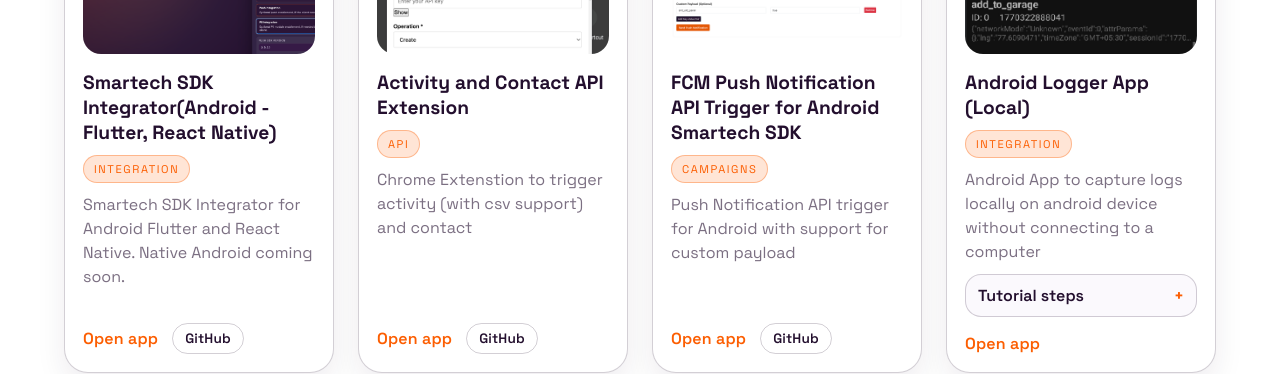
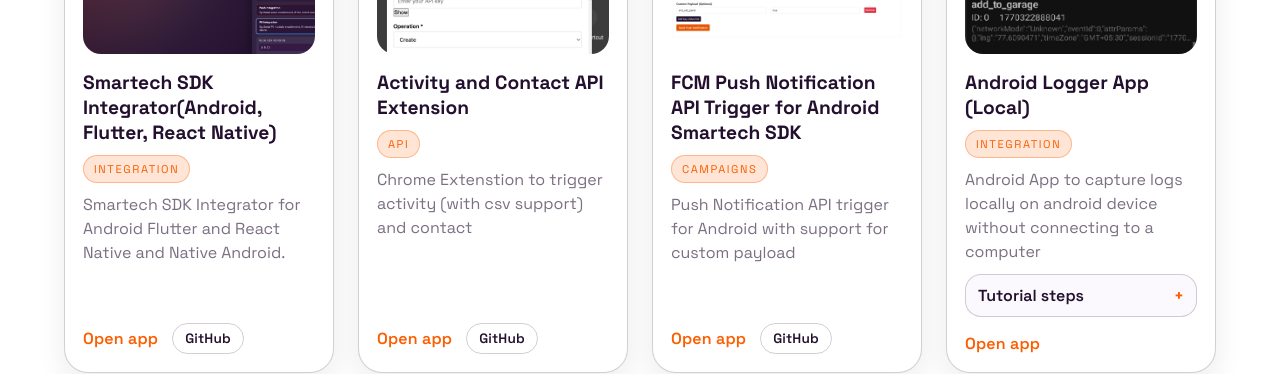
Before and after one commit to allenThomsonNetcore/allappsutilitiessmartech, a React (Vite) app: page / in a window 1280 px wide. Shown: the part 924-1298 px from the top of the page. Built offline with nearby package versions, Linux system fonts and the light colour scheme.

Commit message:
label change for smatech sdk integrator

```diff
--- a/src/data/apps.js
+++ b/src/data/apps.js
@@ -64,9 +64,9 @@ export const apps = [
   },
   {
     id: "smartech-sdk-integrator",
-    name: "Smartech SDK Integrator(Android - Flutter, React Native)",
+    name: "Smartech SDK Integrator(Android, Flutter, React Native)",
     description:
-      "Smartech SDK Integrator for Android Flutter and React Native. Native Android coming soon.",
+      "Smartech SDK Integrator for Android Flutter and React Native and Native Android.",
     href: "https://drive.google.com/drive/folders/1k9JbfwWc8-QBaYAiiHnzAgelmeOZRSJg?usp=drive_link",
     image: integratorandroid,
     tag: "Integration",
```
